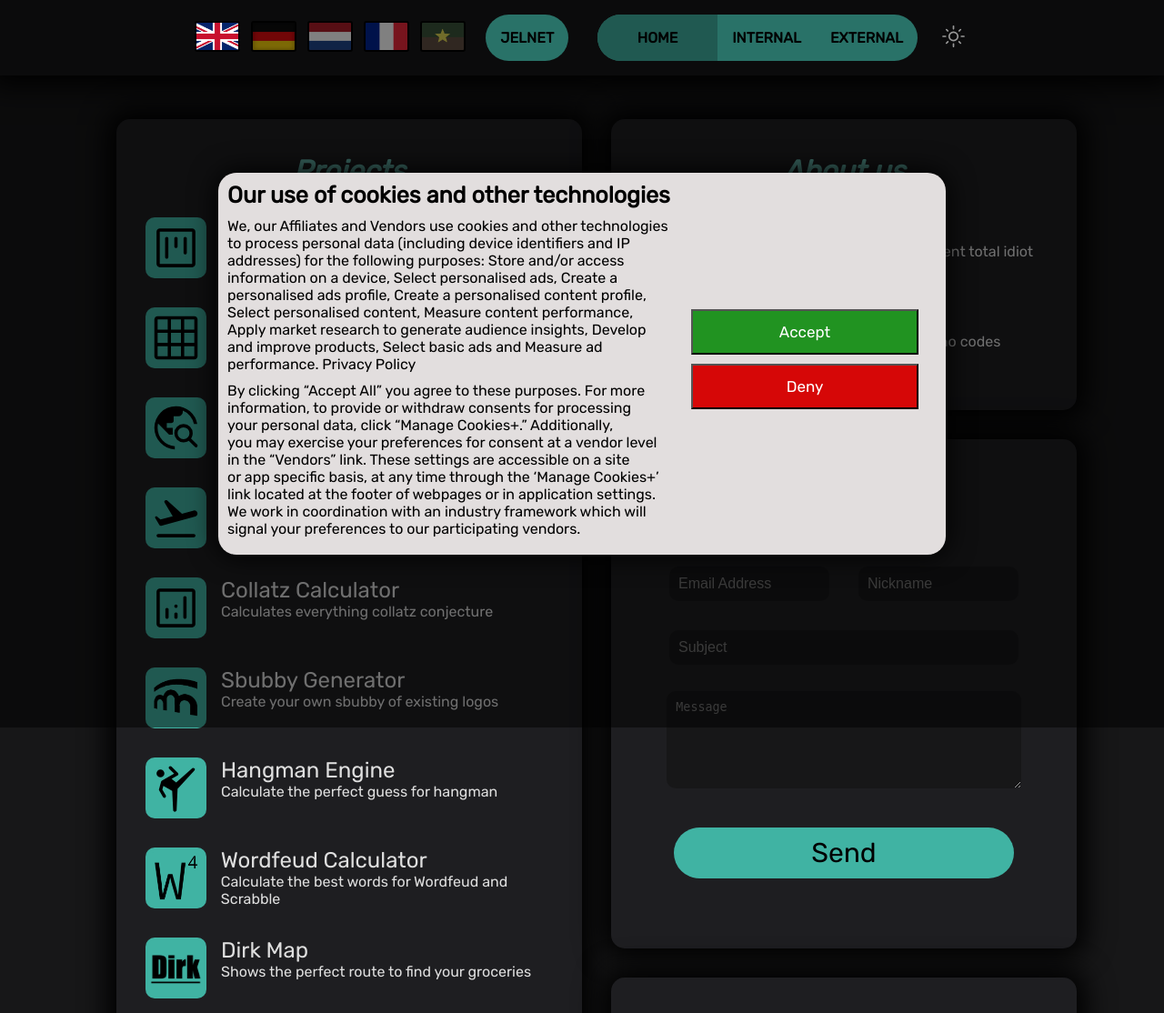
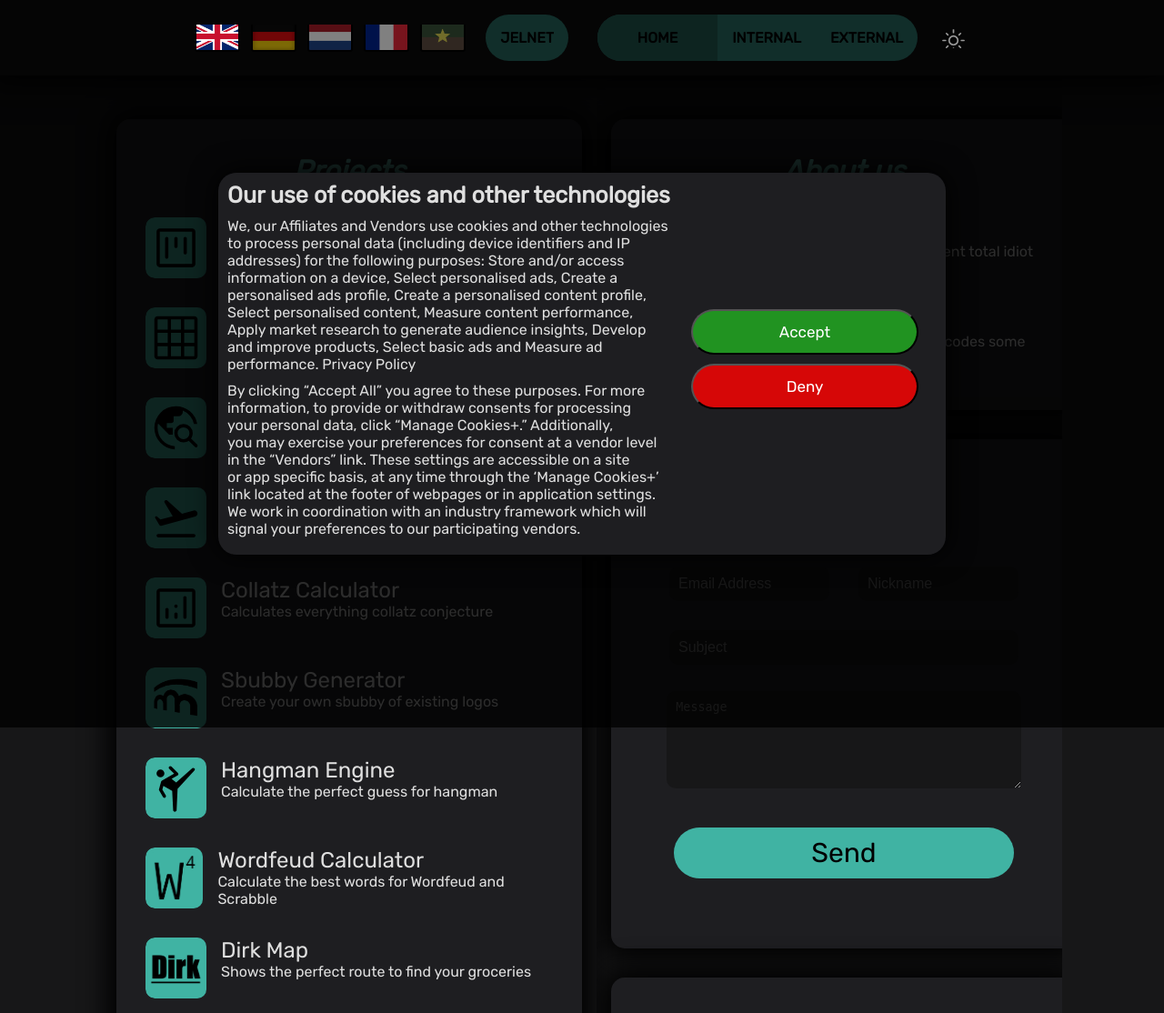
Before and after one commit to JelNet-webapplications/JelCraft-Homepage, a PHP site: page / in a window 1280 px wide. Shown: the top 1114 px of the page at 91% size. Run offline with PHP 8.4, Linux system fonts and the light colour scheme.

Commit message:
poging 1 niet scrollen op cookie scherm

```diff
--- a/Site/script/cookiepref.js
+++ b/Site/script/cookiepref.js
@@ -21,6 +21,7 @@ function swapButtons(boolean){
 }
 
 function processPref(){
+    console.log("processPref called");
     if(!getCookie('COOKIEpref')) {
         console.warn("No cookies found for preference, defaulting to preference form & initiating cookies.")
         setCookie('COOKIEpref',true,365);
@@ -29,4 +30,5 @@ function processPref(){
     for(let temp of elemarr){
         document.getElementById(temp).style.display = 'none';
     }
+    document.getElementsByTagName("*")[0].style.overflow = 'visible';
 }
--- a/Site/styles/cookiepref.css
+++ b/Site/styles/cookiepref.css
@@ -1,10 +1,14 @@
+* {
+    overflow: hidden;
+}
+
 .cookiepref {
     position: absolute;
     width: 800px;
     height: 420px;
     left: calc(50% - 400px);
     top: calc(50% - 210px);
-    background-color: #e2dede;
+    background-color: var(--foreground-color);
     box-shadow: 0px 0px 30px 1px var(--shadow-color);
     border-radius: 20px;
 }
@@ -12,9 +16,11 @@
     margin: 10px;
     font-weight: bold;
     font-size: 25px;
+    color: var(--text-color)
 }
 .cookietext {
     margin: 10px;
+    color: var(--text-color)
 }
 .cookiebutton {
     position: absolute;
@@ -22,7 +28,6 @@
     top: 150px;
 }
 .indiviCookiebutton {
-    background-color: #f2f2f2;
     width: 250px;
     height: 50px;
     color: white;
@@ -37,12 +42,14 @@
 #acceptbutton {
     margin-bottom: 10px;
     background-color: rgb(33, 147, 33);
+    border-radius: 50px;
 }
 #acceptbutton:hover {
     background-color: rgb(63, 177, 63);
 }
 #denybutton {
     background-color: rgb(214, 7, 7);
+    border-radius: 50px;
 }
 #denybutton:hover {
     background-color: rgb(63, 177, 63);
@@ -52,5 +59,5 @@
     width: 100%;
     height: 100vh;
     background-color: black;
-    opacity: 0.5;
+    opacity: 0.8;
 }
```
